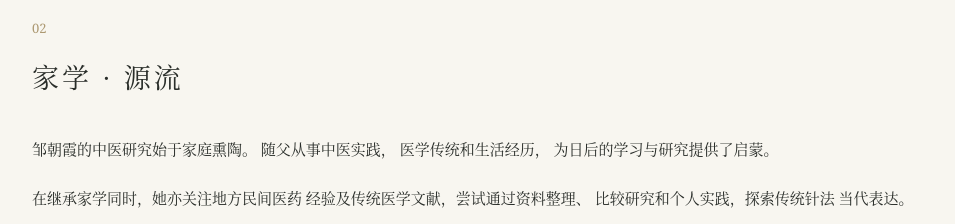
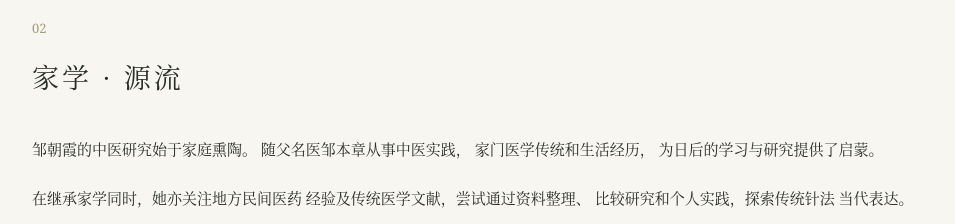
Before and after one commit to etbuti/goldisle-site, a plain HTML site: page zhaoxiazou/index.html in a window 1280 px wide. Shown: the part 1720-1944 px from the top of the page, without its empty margins (162-1117 px from the left). Drawn offline with Linux system fonts and the light colour scheme.

Commit message:
Update index.html

```diff
--- a/zhaoxiazou/index.html
+++ b/zhaoxiazou/index.html
@@ -438,8 +438,8 @@ body.english p {
 
       <p>
         邹朝霞的中医研究始于家庭熏陶。
-        随父从事中医实践，
-        医学传统和生活经历，
+        随父名医邹本章从事中医实践，
+        家门医学传统和生活经历，
         为日后的学习与研究提供了启蒙。
       </p>
 
@@ -462,7 +462,7 @@ body.english p {
       <p>
         Zhaoxia Zou's interest in traditional Chinese
         medicine began in her family environment.
-        Her father, practised traditional Chinese medicine.
+        Her father,Dr. Benzhang Zou, practised traditional Chinese medicine.
         His name remains subject to confirmation.
       </p>
 
```
